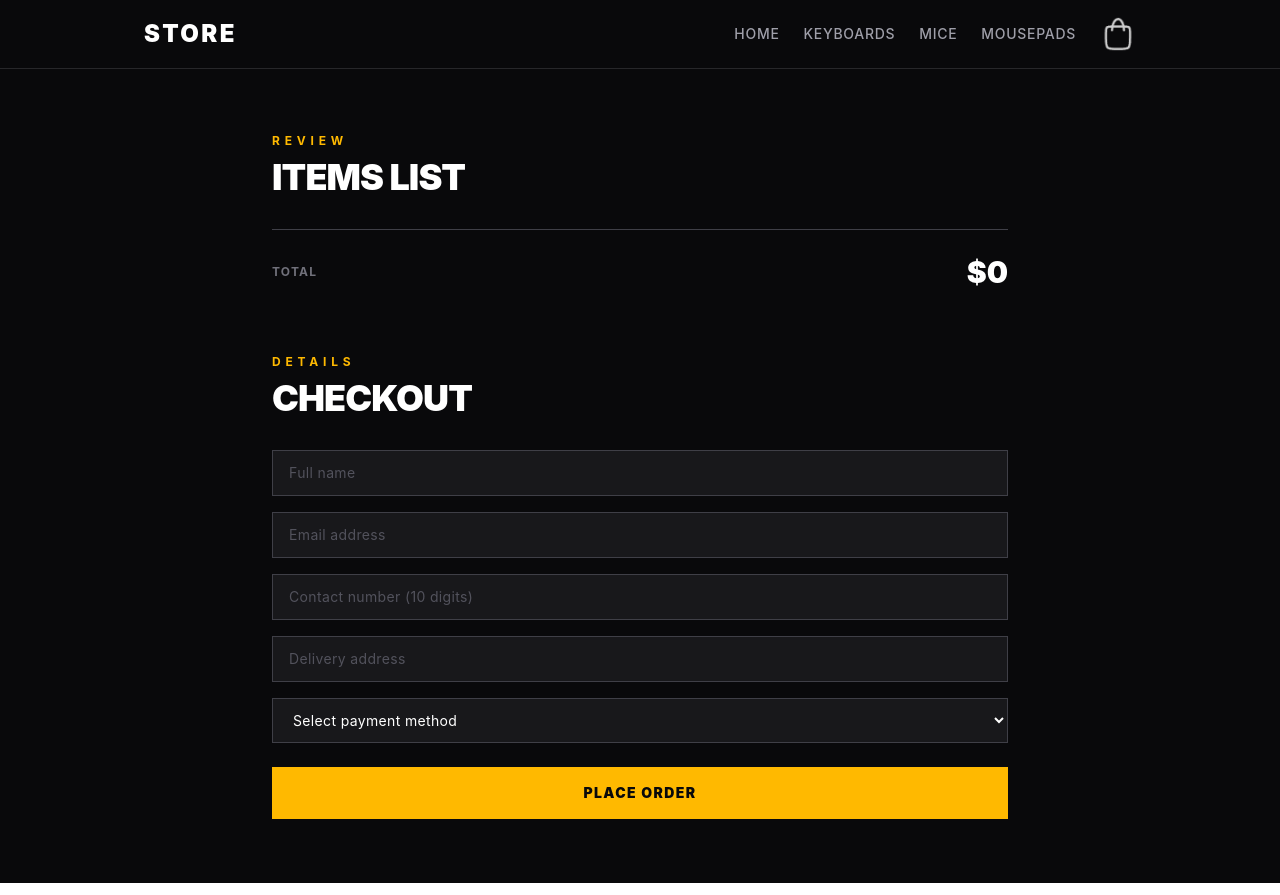
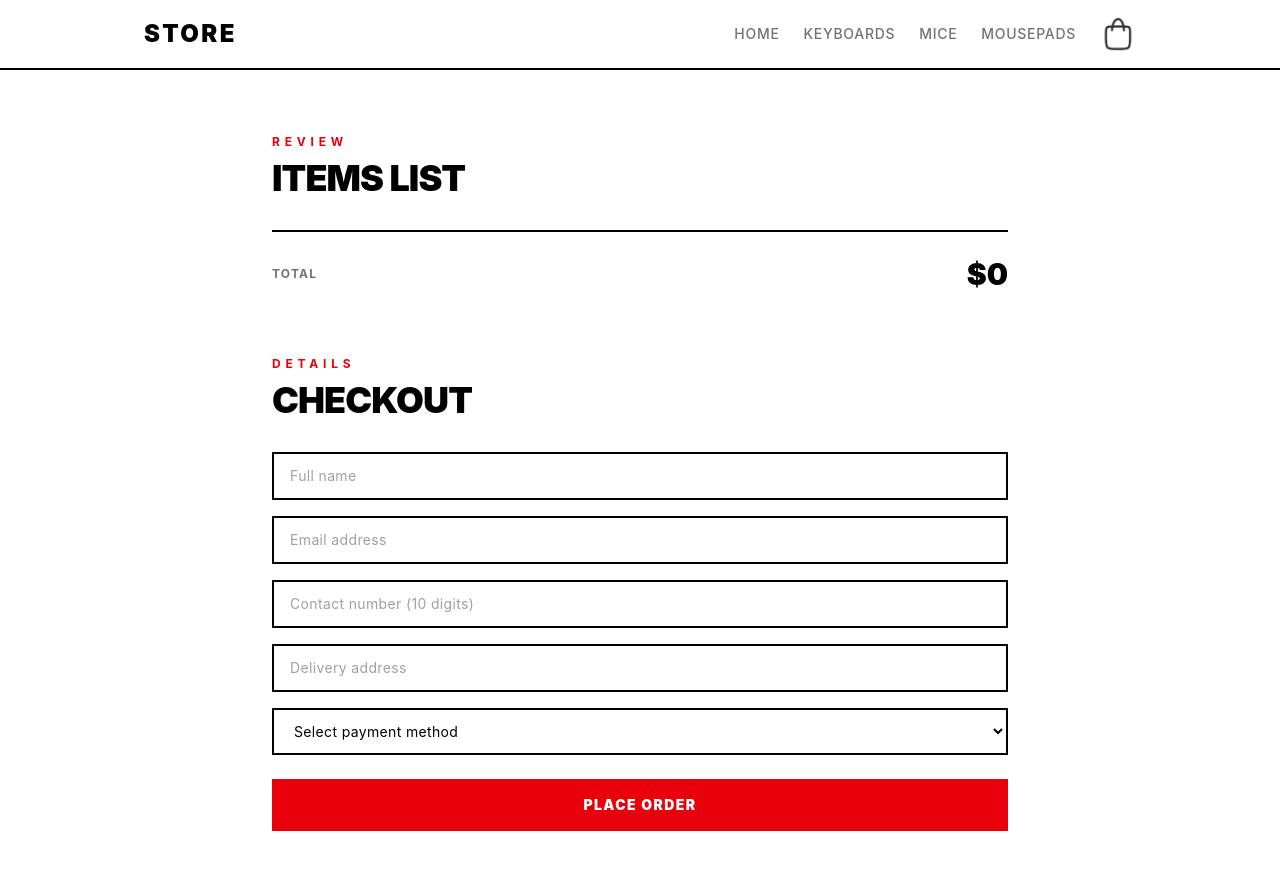
Before and after one commit to VinitChaudhari85/e-commerce-practice, a React (Vite) app: page /checkout in a window 1280 px wide. Built offline with nearby package versions, Linux system fonts and the light colour scheme.

Commit message:
Theme changed
Changed the theme of the site

```diff
--- a/src/components/Navbar.jsx
+++ b/src/components/Navbar.jsx
@@ -7,28 +7,28 @@ export default function Navbar() {
   const itemCount = items.reduce((acc, item) => acc + item.quantity, 0);
 
   return (
-    <header className="sticky top-0 z-50 bg-zinc-950 border-b border-zinc-800">
+    <header className="sticky top-0 z-50 bg-white border-b-2 border-black">
       <nav className="flex justify-between py-4 px-36 items-center">
-        <p className="text-2xl font-black tracking-widest text-white uppercase">STORE</p>
+        <p className="text-2xl font-black tracking-widest text-black uppercase">STORE</p>
         <ul className="flex gap-6 items-center text-sm font-medium tracking-wider uppercase">
           {/* THE URLS PASS THE PRODUCT CATEGORIES TO THE PRODUCTS PAGE  */}
           <li>
-            <Link to="/" className="text-zinc-400 hover:text-white transition-colors duration-200">Home</Link>
+            <Link to="/" className="text-zinc-500 hover:text-black transition-colors duration-200">Home</Link>
           </li>
           <li>
-            <Link to="/products?category=keyboards" className="text-zinc-400 hover:text-white transition-colors duration-200">Keyboards</Link>
+            <Link to="/products?category=keyboards" className="text-zinc-500 hover:text-black transition-colors duration-200">Keyboards</Link>
           </li>
           <li>
-            <Link to="/products?category=mice" className="text-zinc-400 hover:text-white transition-colors duration-200">Mice</Link>
+            <Link to="/products?category=mice" className="text-zinc-500 hover:text-black transition-colors duration-200">Mice</Link>
           </li>
           <li>
-            <Link to="/products?category=mousepads" className="text-zinc-400 hover:text-white transition-colors duration-200">Mousepads</Link>
+            <Link to="/products?category=mousepads" className="text-zinc-500 hover:text-black transition-colors duration-200">Mousepads</Link>
           </li>
           <li>
             <Link to="/cart" className="relative">
-              <img src={cartImage} alt="cart-logo" className="h-9 invert opacity-80 hover:opacity-100 transition-opacity duration-200" />
+              <img src={cartImage} alt="cart-logo" className="h-9 opacity-80 hover:opacity-100 transition-opacity duration-200" />
               {itemCount > 0 && (
-                <span className="absolute -top-2 -right-2 bg-amber-400 text-zinc-950 text-xs font-black rounded-full h-5 w-5 flex items-center justify-center">
+                <span className="absolute -top-2 -right-2 bg-red-600 text-white text-xs font-black rounded-full h-5 w-5 flex items-center justify-center">
                   {itemCount}
                 </span>
               )}
--- a/src/pages/Checkout.jsx
+++ b/src/pages/Checkout.jsx
@@ -1,5 +1,6 @@
 import { useSelector, useDispatch } from "react-redux";
 import { useState } from "react";
+import { createPortal } from "react-dom";
 import ItemCard from "./ItemCard";
 import { clearCart } from "../store/cartSlice";
 
@@ -52,59 +53,45 @@ export default function Checkout() {
   }
 
   return (
-    <div className="text-white px-36 py-16 max-w-5xl mx-auto">
-      {/* ORDER PLACED MODAL */}
-      {showModal && (
-        <div className="fixed inset-0 bg-black/70 flex items-center justify-center z-50">
-          <div className="bg-zinc-900 border border-zinc-700 p-16 text-center flex flex-col gap-4 max-w-md w-full">
-            <p className="text-amber-400 text-xs font-bold tracking-[0.4em] uppercase">
-              Success
-            </p>
-            <h2 className="text-4xl font-black text-white uppercase">
-              Order Placed!
-            </h2>
-            <p className="text-zinc-400 text-sm leading-relaxed">
-              Thanks for your order. We'll be in touch soon.
-            </p>
+    <div className="text-black px-36 py-16 max-w-5xl mx-auto">
+
+      {/* ORDER PLACED MODAL — RENDERED VIA PORTAL ABOVE EVERYTHING */}
+      {showModal && createPortal(
+        <div className="fixed inset-0 bg-black/60 flex items-center justify-center z-50">
+          <div className="bg-white border-2 border-black p-16 text-center flex flex-col gap-4 max-w-md w-full">
+            <p className="text-red-600 text-xs font-bold tracking-[0.4em] uppercase">Success</p>
+            <h2 className="text-4xl font-black text-black uppercase">Order Placed!</h2>
+            <p className="text-zinc-500 text-sm leading-relaxed">Thanks for your order. We'll be in touch soon.</p>
             <button
               onClick={() => setShowModal(false)}
-              className="bg-amber-400 hover:bg-amber-300 text-zinc-950 font-black text-sm tracking-widest uppercase py-3 mt-4 transition-colors duration-200"
+              className="bg-red-600 hover:bg-red-700 text-white font-black text-sm tracking-widest uppercase py-3 mt-4 transition-colors duration-200"
             >
               Close
             </button>
           </div>
-        </div>
+        </div>,
+        document.body
       )}
 
       {/*First we have to show the products, their quantities and prices, and then final amount while checking out*/}
       <div className="mb-16">
-        <p className="text-amber-400 text-xs font-bold tracking-[0.4em] uppercase mb-2">
-          Review
-        </p>
-        <h1 className="text-4xl font-black tracking-tight uppercase mb-8">
-          Items List
-        </h1>
+        <p className="text-red-600 text-xs font-bold tracking-[0.4em] uppercase mb-2">Review</p>
+        <h1 className="text-4xl font-black tracking-tight uppercase mb-8">Items List</h1>
         <div className="mb-6">
           {items.map((item) => (
             <ItemCard key={item.id} item={item} />
           ))}
         </div>
-        <div className="border-t border-zinc-700 pt-6 flex justify-between items-center">
-          <p className="text-zinc-500 text-xs font-bold tracking-widest uppercase">
-            Total
-          </p>
+        <div className="border-t-2 border-black pt-6 flex justify-between items-center">
+          <p className="text-zinc-500 text-xs font-bold tracking-widest uppercase">Total</p>
           <p className="text-3xl font-black">${totalAmount}</p>
         </div>
       </div>
 
       {/* Then we will show the checkout form to the user here */}
       <div>
-        <p className="text-amber-400 text-xs font-bold tracking-[0.4em] uppercase mb-2">
-          Details
-        </p>
-        <h2 className="text-4xl font-black tracking-tight uppercase mb-8">
-          Checkout
-        </h2>
+        <p className="text-red-600 text-xs font-bold tracking-[0.4em] uppercase mb-2">Details</p>
+        <h2 className="text-4xl font-black tracking-tight uppercase mb-8">Checkout</h2>
         <form onSubmit={handleSubmit} className="flex flex-col gap-4">
           <div>
             <input
@@ -113,11 +100,9 @@ export default function Checkout() {
               placeholder="Full name"
               value={formData.name}
               onChange={handleChange}
-              className="bg-zinc-900 border border-zinc-700 focus:border-amber-400 outline-none text-white px-4 py-3 text-sm tracking-wide placeholder:text-zinc-600 w-full"
+              className="bg-white border-2 border-black focus:border-red-600 outline-none text-black px-4 py-3 text-sm tracking-wide placeholder:text-zinc-400 w-full"
             />
-            {errors.name && (
-              <p className="text-red-400 text-xs mt-1">{errors.name}</p>
-            )}
+            {errors.name && <p className="text-red-600 text-xs mt-1">{errors.name}</p>}
           </div>
 
           <div>
@@ -127,11 +112,9 @@ export default function Checkout() {
               placeholder="Email address"
               value={formData.email}
               onChange={handleChange}
-              className="bg-zinc-900 border border-zinc-700 focus:border-amber-400 outline-none text-white px-4 py-3 text-sm tracking-wide placeholder:text-zinc-600 w-full"
+              className="bg-white border-2 border-black focus:border-red-600 outline-none text-black px-4 py-3 text-sm tracking-wide placeholder:text-zinc-400 w-full"
             />
-            {errors.email && (
-              <p className="text-red-400 text-xs mt-1">{errors.email}</p>
-            )}
+            {errors.email && <p className="text-red-600 text-xs mt-1">{errors.email}</p>}
           </div>
 
           <div>
@@ -141,11 +124,9 @@ export default function Checkout() {
               placeholder="Contact number (10 digits)"
               value={formData.contact}
               onChange={handleChange}
-              className="bg-zinc-900 border border-zinc-700 focus:border-amber-400 outline-none text-white px-4 py-3 text-sm tracking-wide placeholder:text-zinc-600 w-full"
+              className="bg-white border-2 border-black focus:border-red-600 outline-none text-black px-4 py-3 text-sm tracking-wide placeholder:text-zinc-400 w-full"
             />
-            {errors.contact && (
-              <p className="text-red-400 text-xs mt-1">{errors.contact}</p>
-            )}
+            {errors.contact && <p className="text-red-600 text-xs mt-1">{errors.contact}</p>}
           </div>
 
           <div>
@@ -155,11 +136,9 @@ export default function Checkout() {
               placeholder="Delivery address"
               value={formData.address}
               onChange={handleChange}
-              className="bg-zinc-900 border border-zinc-700 focus:border-amber-400 outline-none text-white px-4 py-3 text-sm tracking-wide placeholder:text-zinc-600 w-full"
+              className="bg-white border-2 border-black focus:border-red-600 outline-none text-black px-4 py-3 text-sm tracking-wide placeholder:text-zinc-400 w-full"
             />
-            {errors.address && (
-              <p className="text-red-400 text-xs mt-1">{errors.address}</p>
-            )}
+            {errors.address && <p className="text-red-600 text-xs mt-1">{errors.address}</p>}
           </div>
 
           <div>
@@ -167,7 +146,7 @@ export default function Checkout() {
               name="payment"
               value={formData.payment}
               onChange={handleChange}
-              className="bg-zinc-900 border border-zinc-700 focus:border-amber-400 outline-none text-white px-4 py-3 text-sm tracking-wide w-full"
+              className="bg-white border-2 border-black focus:border-red-600 outline-none text-black px-4 py-3 text-sm tracking-wide w-full"
             >
               <option value="">Select payment method</option>
               <option value="upi">UPI</option>
@@ -175,14 +154,12 @@ export default function Checkout() {
               <option value="credit-card">Credit Card</option>
               <option value="cod">Cash on Delivery</option>
             </select>
-            {errors.payment && (
-              <p className="text-red-400 text-xs mt-1">{errors.payment}</p>
-            )}
+            {errors.payment && <p className="text-red-600 text-xs mt-1">{errors.payment}</p>}
           </div>
 
           <button
             type="submit"
-            className="bg-amber-400 hover:bg-amber-300 text-zinc-950 font-black text-sm tracking-widest uppercase py-4 mt-2 transition-colors duration-200"
+            className="bg-red-600 hover:bg-red-700 text-white font-black text-sm tracking-widest uppercase py-4 mt-2 transition-colors duration-200"
           >
             Place Order
           </button>
--- a/src/pages/Root.jsx
+++ b/src/pages/Root.jsx
@@ -2,7 +2,7 @@ import { Outlet } from "react-router-dom"
 import Navbar from "../components/Navbar"
 
 export default function Root() {
-    return <div className="bg-zinc-950 min-h-screen">
+    return <div className="bg-white min-h-screen">
         <Navbar/>
         <Outlet/>
     </div>
```
Also changed, not shown: src/components/ProductCard.jsx (+3 -11 lines), src/pages/Cart.jsx (+8 -8 lines), src/pages/HomePage.jsx (+6 -6 lines), src/pages/ItemCard.jsx (+6 -6 lines), src/pages/ProductDetails.jsx (+7 -7 lines), src/pages/Products.jsx (+4 -4 lines).
